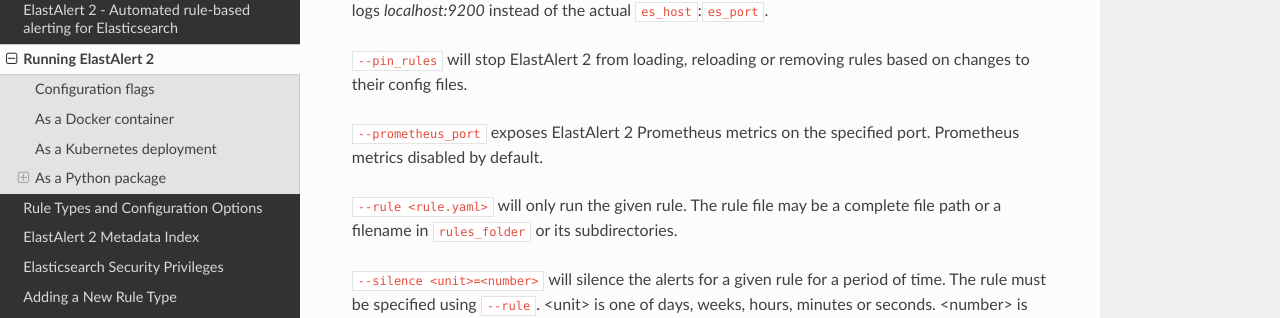
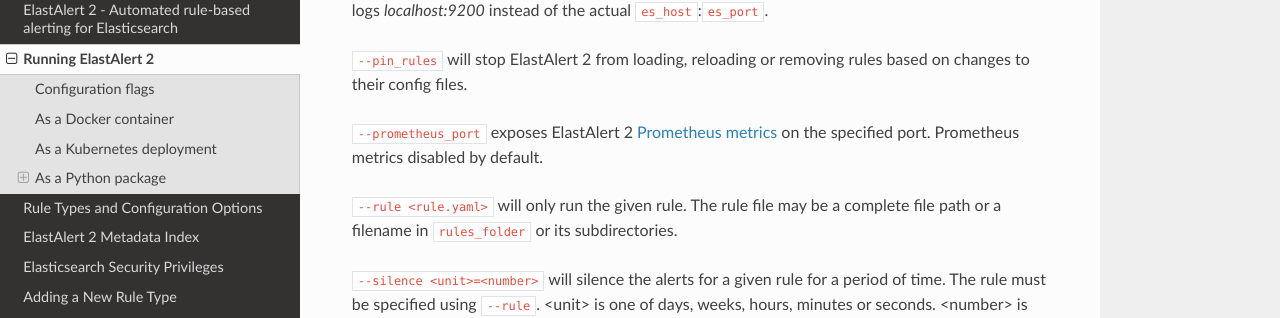
Before and after one commit to Yelp/elastalert, a Sphinx documentation site: the page built from docs/source/running_elastalert.rst, in a window 1280 px wide and 900 px high, scrolled down 693 px. Shown: the part 135-453 px from the top of the window. Built offline with Sphinx 7.4.7 and the Read the Docs theme 2.0.0, drawn with Linux system fonts in a browser that asks for light colours; part of the change alters nothing that is shown.

```diff
--- a/docs/source/running_elastalert.rst
+++ b/docs/source/running_elastalert.rst
@@ -44,7 +44,7 @@ logs `localhost:9200` instead of the actual ``es_host``:``es_port``.
 ``--pin_rules`` will stop ElastAlert 2 from loading, reloading or removing rules
 based on changes to their config files.
 
-``--prometheus_port`` exposes ElastAlert 2 Prometheus metrics on the specified
+``--prometheus_port`` exposes ElastAlert 2 `Prometheus metrics <https://elastalert2.readthedocs.io/en/latest/recipes/exposing_rule_metrics.html>`_ on the specified
 port. Prometheus metrics disabled by default.
 
 ``--rule <rule.yaml>`` will only run the given rule. The rule file may be a
```
